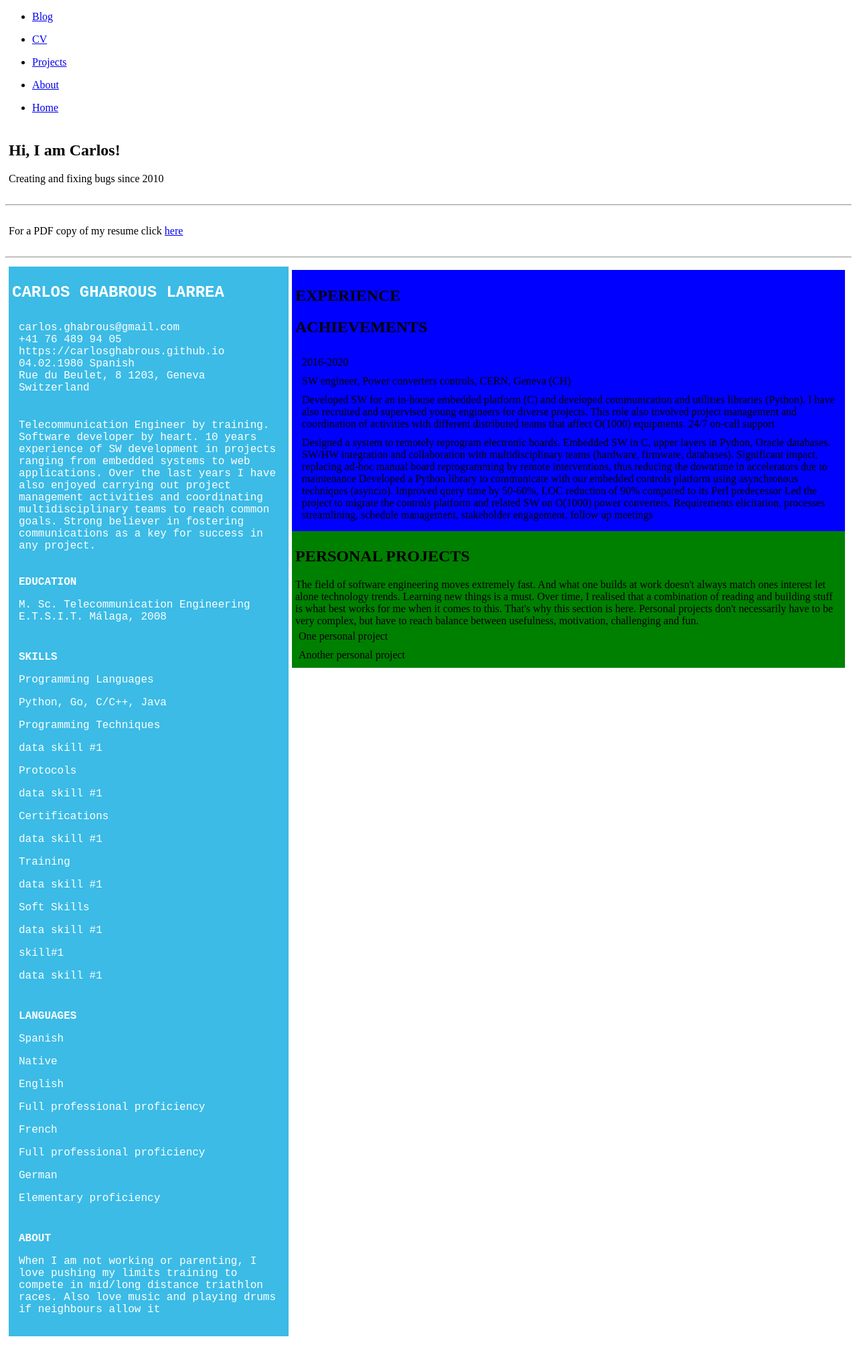
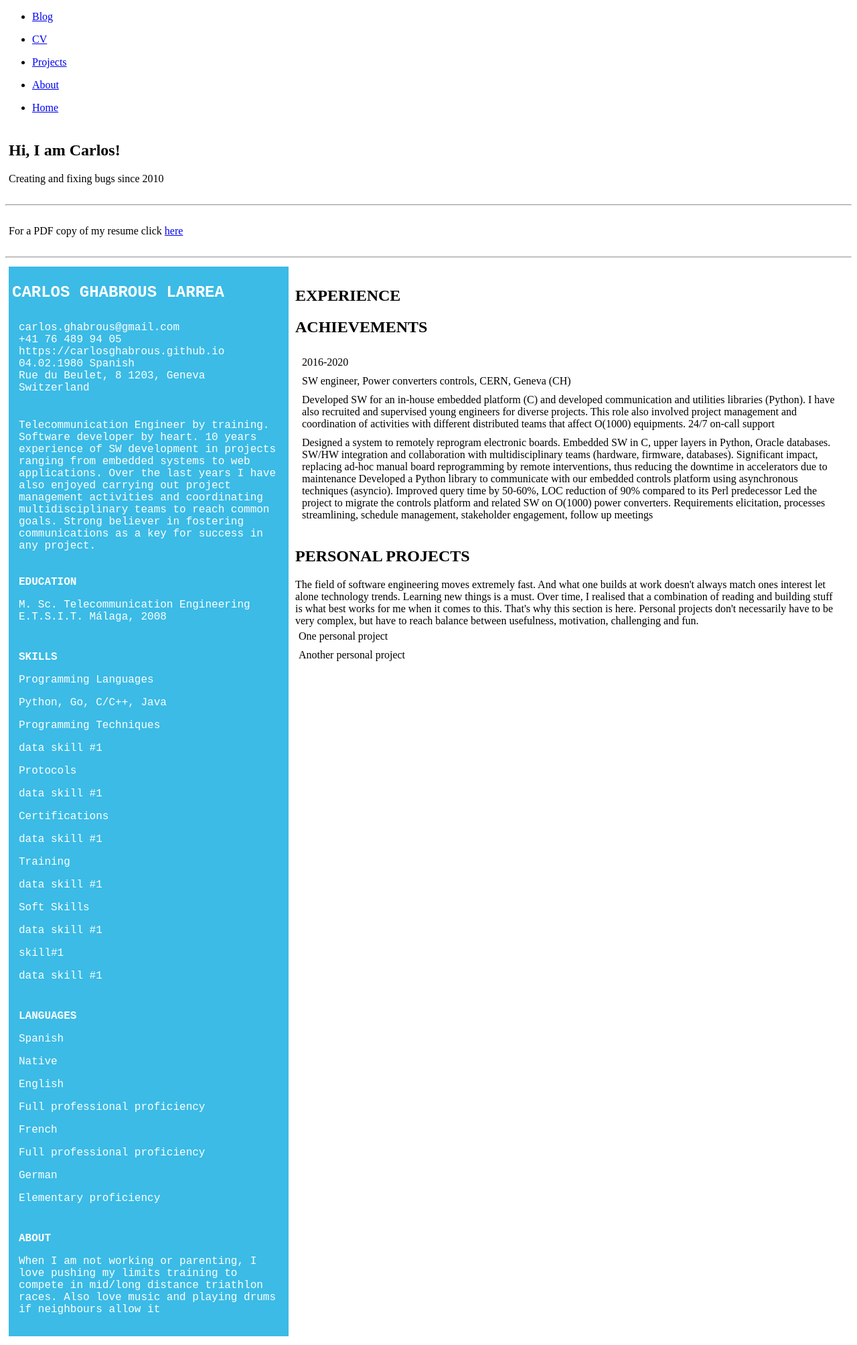
Before and after one commit to carlosghabrous/carlosghabrous.github.io, a Jekyll site: the page built from cv/index.html, in a window 1280 px wide. Shown: the whole page at 67% size. Built offline with Jekyll 4.4.1, drawn with Linux system fonts in a browser that asks for light colours.

Commit message:
Portfolio-11: Remove dummy background colors

```diff
--- a/_sass/cv.scss
+++ b/_sass/cv.scss
@@ -52,11 +52,9 @@ side__bar--item--subtitle {
 }
 
 .experience-achievements {
-    background: blue;
     grid-area: "experience";
 }
 
 .personal-projects {
-    background: green;
     grid-area: "personal";
 }
```
